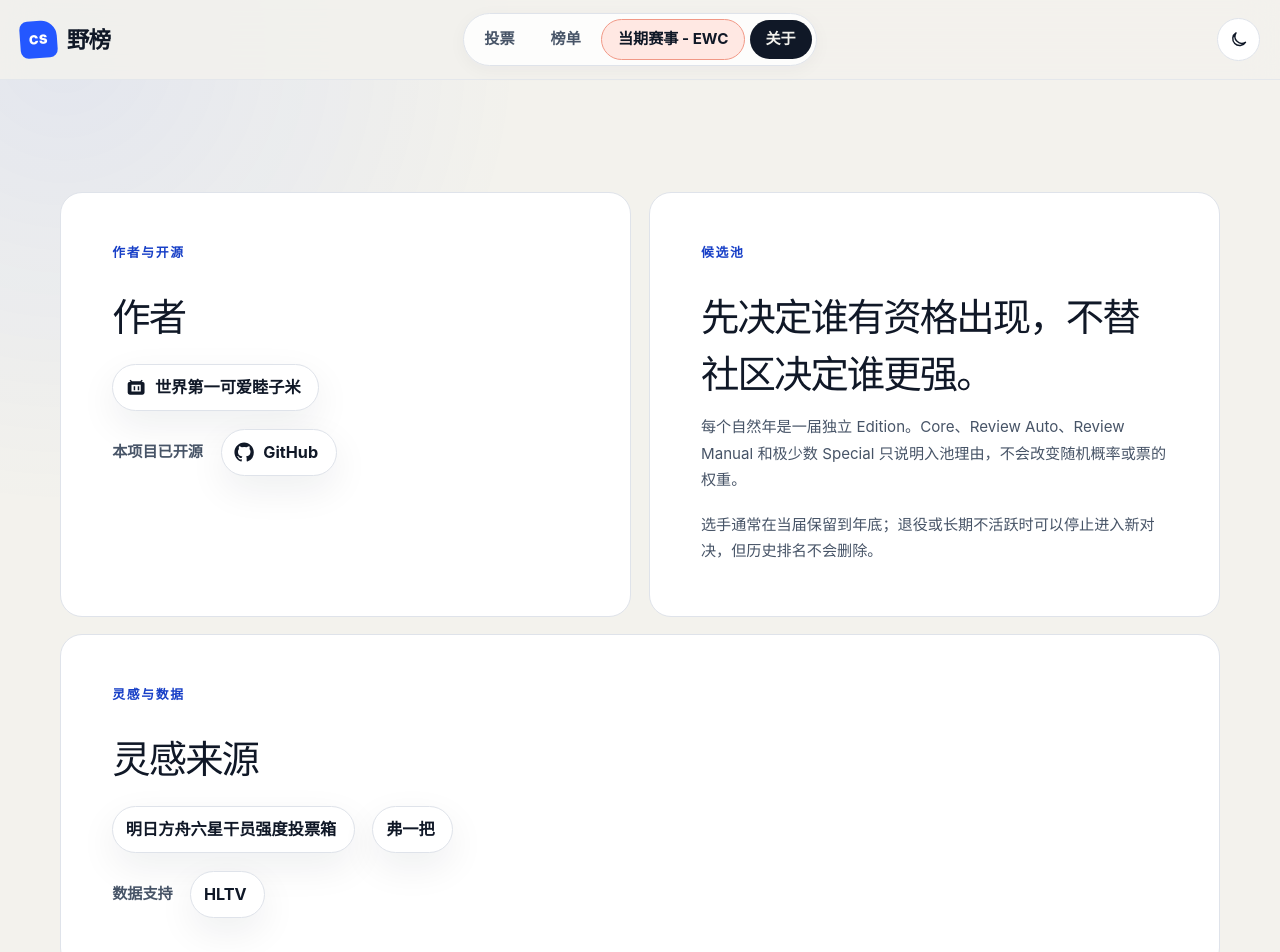
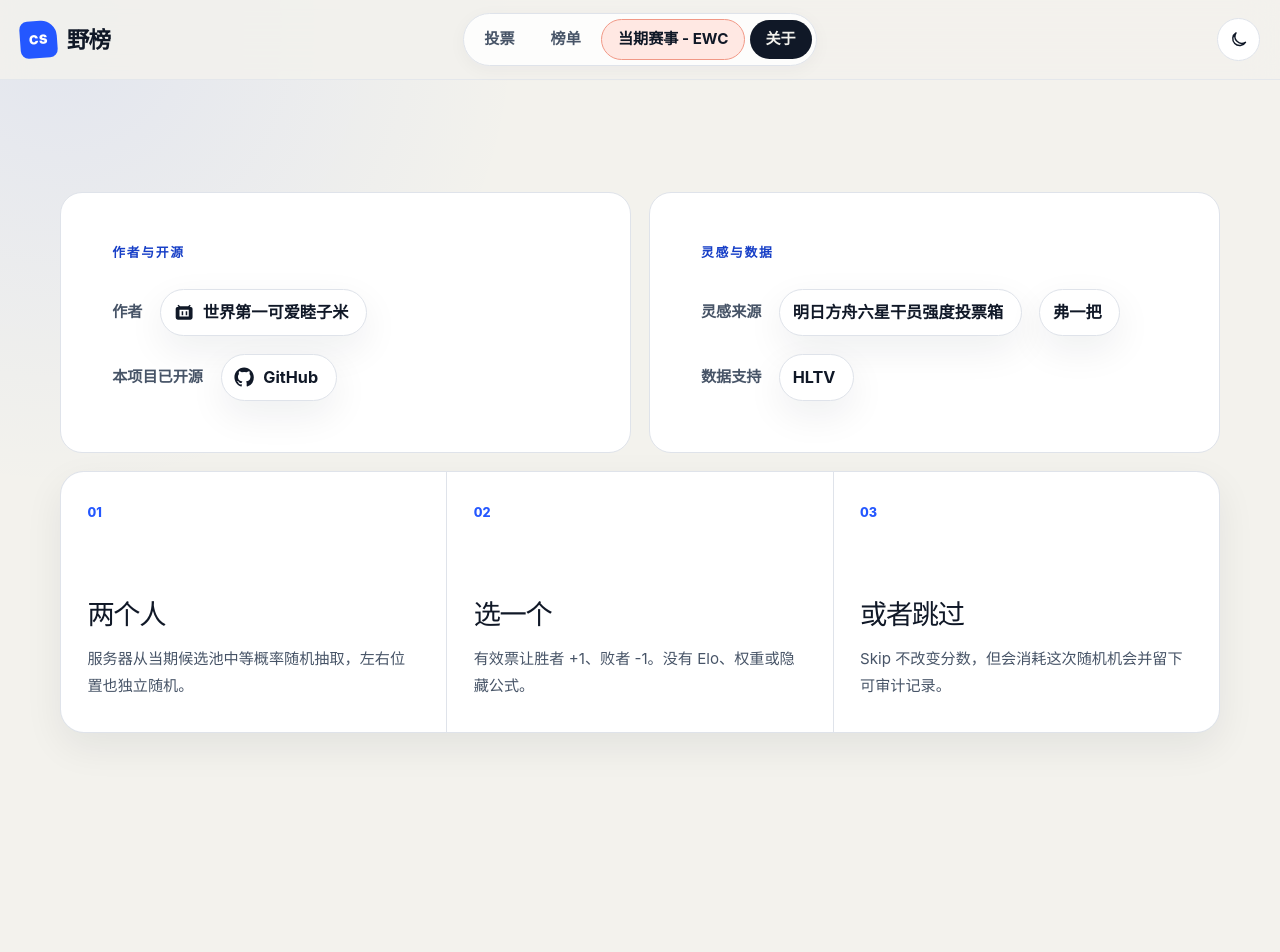
Before and after one commit to yfeng1714/CS-Community-Ranking, a Next.js app: page /about in a window 1280 px wide. Shown: the top 952 px of the page. After the commit the page ends 800 px from the top, so only its background shows below. Built offline with nearby package versions, Linux system fonts and the light colour scheme.

Commit message:
Put inspiration beside author on About and drop title-style labels.
The Candidate Pool essay is gone; 作者 and 灵感来源 now sit as chip-row labels like 本项目已开源.

```diff
--- a/src/app/(public)/about/page.tsx
+++ b/src/app/(public)/about/page.tsx
@@ -4,7 +4,7 @@ import { BilibiliIcon, GitHubIcon } from "@/components/icons";
 
 export const metadata: Metadata = {
   title: "关于与规则",
-  description: "CS 野榜的计分、随机配对、候选池、灵感来源和数据支持。",
+  description: "CS 野榜的计分、随机配对、灵感来源和数据支持。",
 };
 
 export default function AboutPage() {
@@ -16,8 +16,8 @@ export default function AboutPage() {
       <div className="reading-grid">
         <section>
           <span className="eyebrow">作者与开源</span>
-          <h2>作者</h2>
           <p className="about-chip-row">
+            <span>作者</span>
             <a
               className="about-chip"
               href="https://space.bilibili.com/346373856"
@@ -42,20 +42,9 @@ export default function AboutPage() {
           </p>
         </section>
         <section>
-          <span className="eyebrow">候选池</span>
-          <h2>先决定谁有资格出现，不替社区决定谁更强。</h2>
-          <p>
-            每个自然年是一届独立 Edition。Core、Review Auto、Review Manual 和极少数 Special
-            只说明入池理由，不会改变随机概率或票的权重。
-          </p>
-          <p>
-            选手通常在当届保留到年底；退役或长期不活跃时可以停止进入新对决，但历史排名不会删除。
-          </p>
-        </section>
-        <section className="reading-grid__wide">
           <span className="eyebrow">灵感与数据</span>
-          <h2>灵感来源</h2>
           <p className="about-chip-row">
+            <span>灵感来源</span>
             <a
               className="about-chip"
               href="https://vote.ltsc.vip/"
--- a/src/app/globals.css
+++ b/src/app/globals.css
@@ -2038,16 +2038,16 @@ button:disabled {
   background: var(--surface);
 }
 
-.reading-grid__wide {
-  grid-column: 1 / -1;
-}
-
 .reading-grid .about-chip-row {
   display: flex;
   flex-wrap: wrap;
   align-items: center;
   gap: 0.7rem 1rem;
   margin-top: 1rem;
+}
+
+.reading-grid .eyebrow + .about-chip-row {
+  margin-top: 1.5rem;
 }
 
 .reading-grid .about-chip-row span {
```
Also changed, not shown: 7 other files (tests, documents, lock files or other folders).
